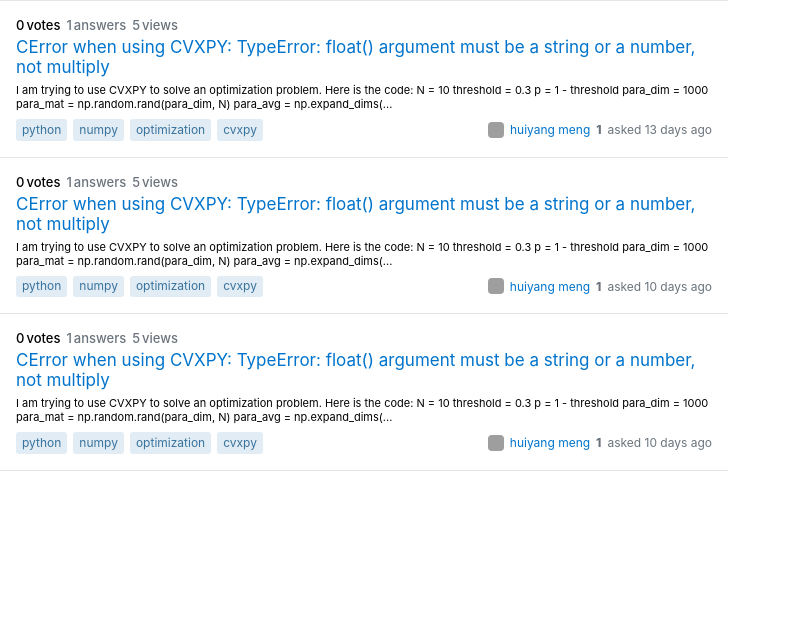
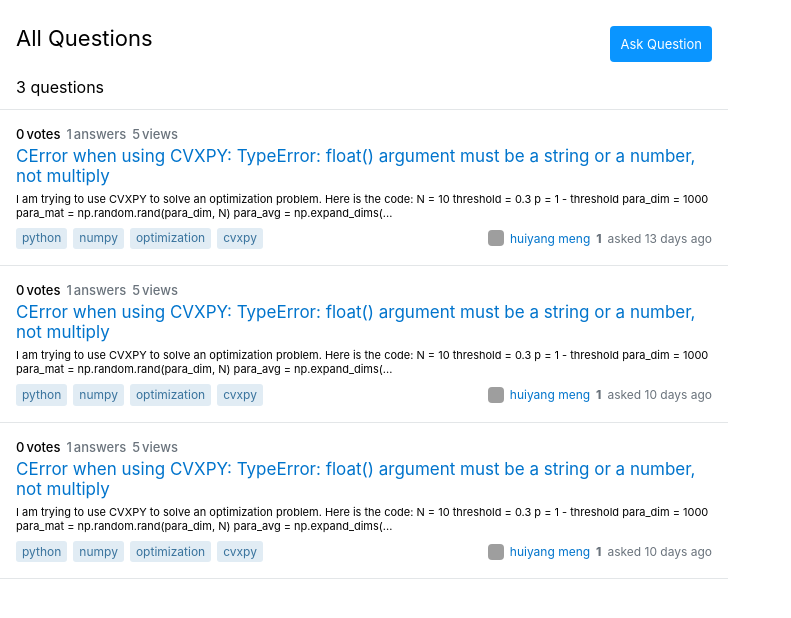
Before and after one commit to codestates-seb/seb44_pre_014, a React (Create React App) app in the folder client/: page / in a window 1280 px wide. Shown: the top 618 px of the page, without its empty margins (0-791 px from the left). Built offline with nearby package versions, Linux system fonts and the light colour scheme; grey boxes are pictures that could not be loaded.

Commit message:
feat: 메인페이지 제목 추가

```diff
--- /dev/null
+++ b/client/src/feature/Main/QuestionList.tsx
@@ -0,0 +1,21 @@
+import styled from 'styled-components';
+import QuestionCard from './QuestionCard';
+import { TQuestion } from 'utils/type';
+
+type TProps = {
+  questionList: TQuestion[];
+};
+
+const QuestionList: React.FC<TProps> = ({ questionList }) => {
+  return (
+    <StyledQuestionList>
+      {questionList.map((question, idx) => (
+        <QuestionCard key={`question-card-${idx}`} questionData={question} />
+      ))}
+    </StyledQuestionList>
+  );
+};
+
+const StyledQuestionList = styled.div``;
+
+export default QuestionList;
--- a/client/src/pages/MainPage.tsx
+++ b/client/src/pages/MainPage.tsx
@@ -1,13 +1,26 @@
 import styled from 'styled-components';
-import QuestionCard from 'feature/Main/QuestionCard';
+import { useNavigate } from 'react-router-dom';
+import Button from 'components/Button/Button';
+import QuestionList from 'feature/Main/QuestionList';
 import { questionList } from 'feature/Main/mockData';
 
 const MainPage = () => {
+  const navigate = useNavigate();
+
+  const onClickButton = () => navigate('/ask');
+
   return (
     <StyledMainPage>
-      {questionList.map((question, idx) => (
-        <QuestionCard key={`question-card-${idx}`} questionData={question} />
-      ))}
+      <MainTop>
+        <Title>
+          <TitleText>All Questions</TitleText>
+          <Button onClick={onClickButton}>Ask Question</Button>
+        </Title>
+        <QuestionCount>
+          {questionList.length.toLocaleString()} questions
+        </QuestionCount>
+      </MainTop>
+      <QuestionList questionList={questionList} />
     </StyledMainPage>
   );
 };
@@ -16,4 +29,27 @@
   max-width: 728px;
 `;
 
+const MainTop = styled.div`
+  padding: 24px 16px 0;
+`;
+
+const Title = styled.div`
+  display: flex;
+  align-items: center;
+  justify-content: space-between;
+  flex-wrap: wrap;
+  margin-bottom: 12px;
+`;
+
+const TitleText = styled.div`
+  font-size: 22px;
+  line-height: 1.3;
+  margin: 0 12px 12px 0;
+`;
+
+const QuestionCount = styled.div`
+  font-size: 16px;
+  margin-bottom: 12px;
+`;
+
 export default MainPage;
```
